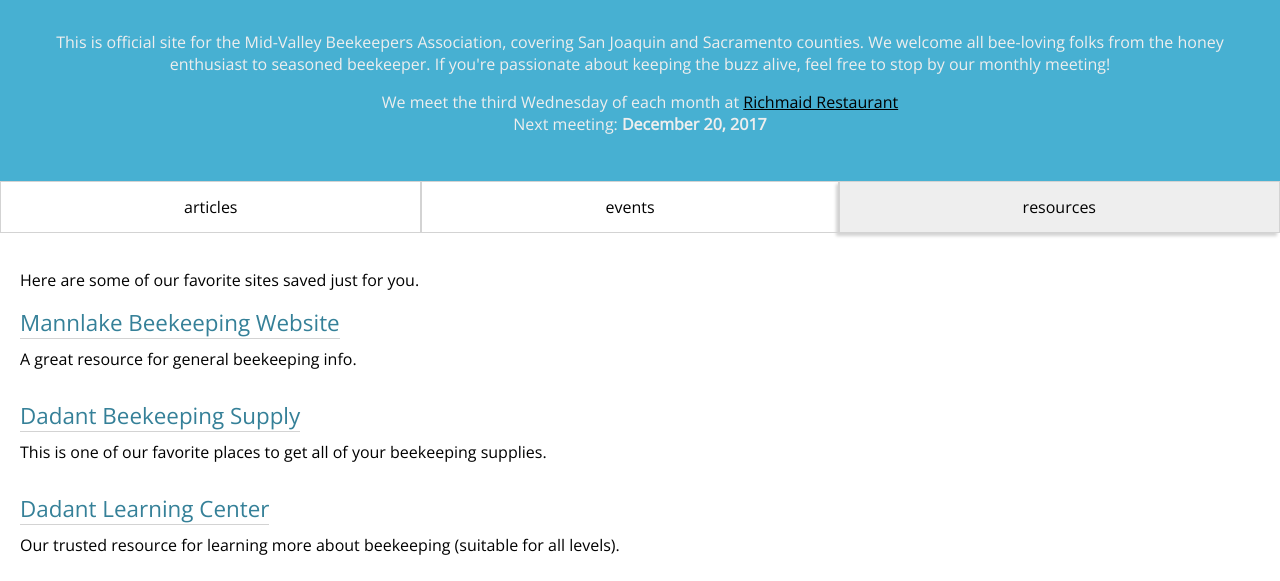
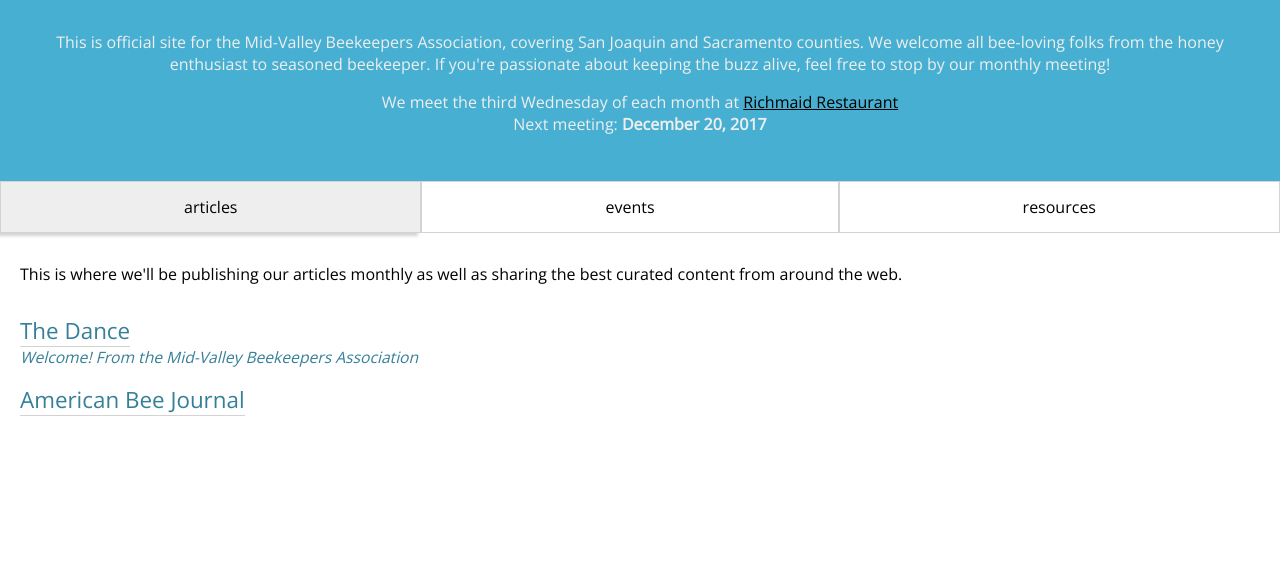
Before and after one commit to aklawren/beeSite, a plain HTML site: page index.html in a window 1280 px wide. Shown: the part 219-800 px from the top of the page. Drawn offline with nearby package versions, Linux system fonts and the light colour scheme.

Commit message:
publish article - the dance

```diff
--- a/index.html
+++ b/index.html
@@ -35,26 +35,31 @@
 </section>
 <section id="content">
    <div id="tab-bar">
-     <div class="tab" id='articles-tab' onClick="changeTabs('articles-tab', 'articles')">articles</div>
+     <div class="tab selected" id='articles-tab' onClick="changeTabs('articles-tab', 'articles')">articles</div>
      <div class="tab" id='events-tab' onClick="changeTabs('events-tab', 'events')">events</div>
-     <div class="tab selected" id='resources-tab' onClick="changeTabs('resources-tab', 'resources')" >resources</div>
+     <div class="tab" id='resources-tab' onClick="changeTabs('resources-tab', 'resources')" >resources</div>
    </div>
 
    <div id="tabContents">
-     <div id="articles" class='content-pane hidden'>
+     <div class='resource-description'>
+        This is where we'll be publishing our articles monthly as well as sharing the best curated content from around the web.
+     </div>
+     <div id="articles" class='content-pane'>
+       <a href='./articles/the-dance.pdf'>
+         <div class='resource-title'>
+           <span class='resource-title-text'>
+             The Dance <p class='secondaryText'>Welcome! From the Mid-Valley Beekeepers Association</p>
+           </span>
+         </div>
+       </a>
        <a href = 'http://americanbeejournal.com'>
          <div class='resource-title'>
            <span class='resource-title-text'>
               American Bee Journal
            </span>
          </div>
-         <div class='resource-description'>
-            Great beekeeping articles.
-         </div>
        </a>
-
-        More articles coming soon!
-     </div>
+      </div>
 
 
 
@@ -65,7 +70,7 @@
 
 
 
-     <div id="resources" class='content-pane'>
+     <div id="resources" class='content-pane hidden'>
        <p> Here are some of our favorite sites saved just for you. </p>
        <div class="tileContainer">
          <a href='https://www.mannlakeltd.com'>
--- a/styles/style.css
+++ b/styles/style.css
@@ -113,3 +113,14 @@ div#tabContents {
 .hidden{
   display:none;
 }
+p.secondaryText {
+    font-style: italic;
+    font-size: .7em;
+    margin-top: 0px;
+}
+
+
+/*div#articles {
+    display: flex;
+    justify-content: space-between;
+}*/
```
Also changed, not shown: 1 other file.
